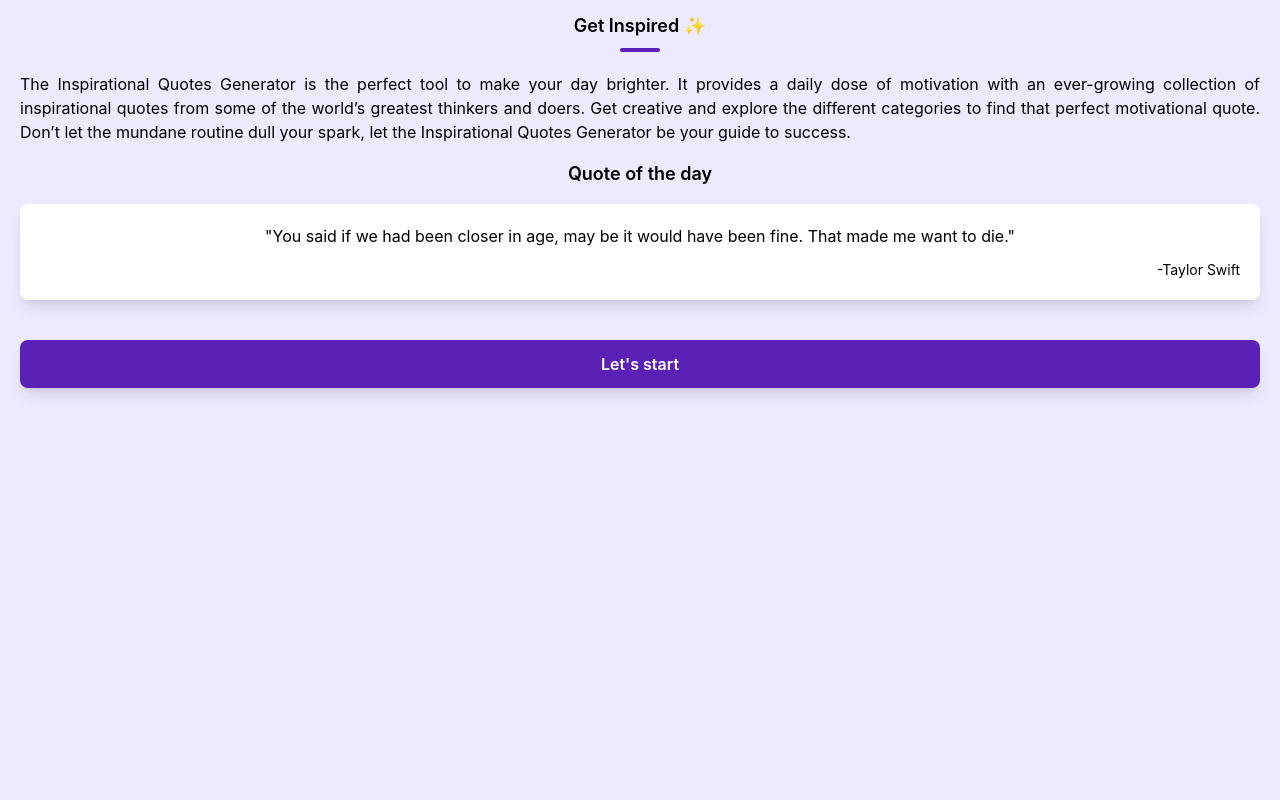
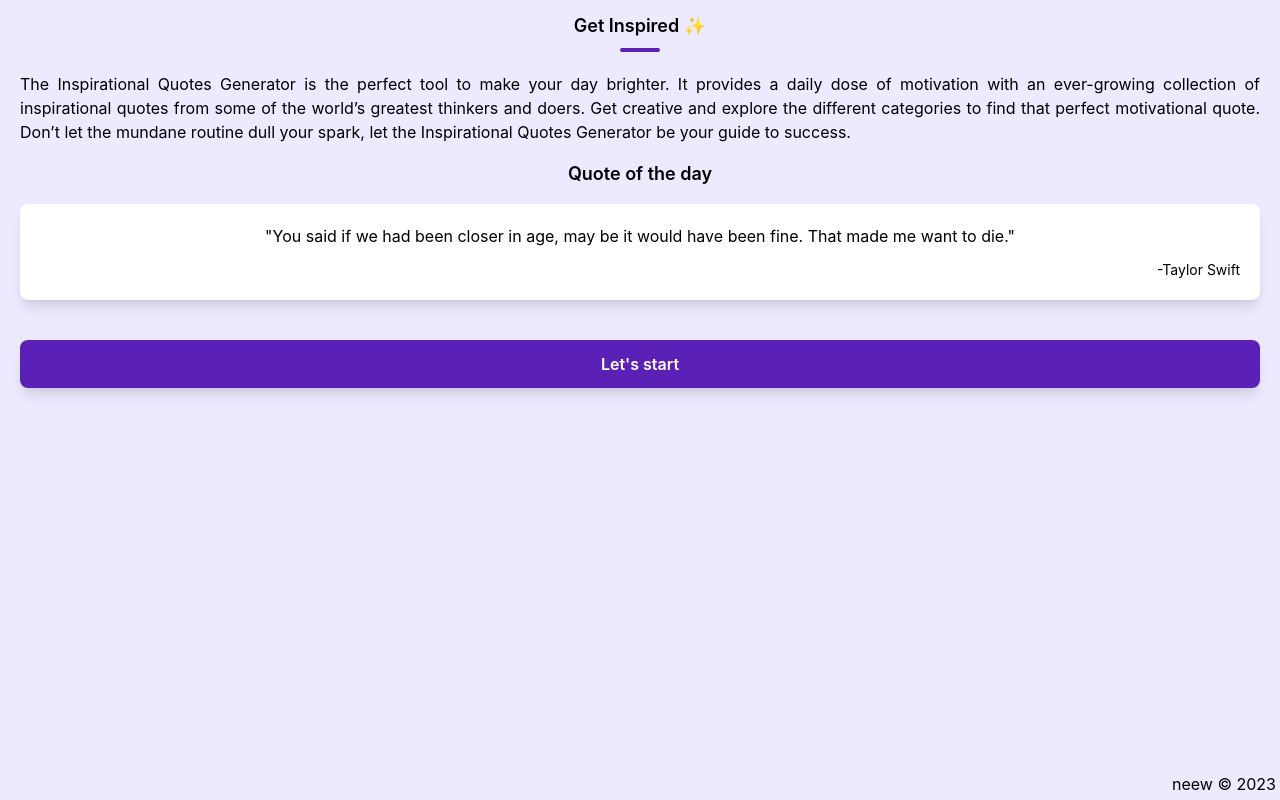
Before and after one commit to neew18/random-inspirational-quote-generator, a React (Vite) app: page / in a window 1280 px wide. Built offline with nearby package versions, Linux system fonts and the light colour scheme.

Commit message:
Add footer

```diff
--- /dev/null
+++ b/src/components/Footer.jsx
@@ -0,0 +1,11 @@
+import React from "react";
+
+function Footer() {
+  return (
+    <footer className="fixed bottom-1 right-1">
+      <p className="text-center ">neew © 2023</p>
+    </footer>
+  );
+}
+
+export default Footer;
--- a/src/components/Home.jsx
+++ b/src/components/Home.jsx
@@ -1,13 +1,17 @@
 import React from "react";
 import Header from "./header";
 import Description from "./Description";
+import Footer from "./Footer";
 
 function Home() {
   return (
-    <main className="Home bg-violet-100 p-3">
+    <div className="Home bg-violet-100 p-3">
       <Header />
-      <Description />
-    </main>
+      <main>
+        <Description />
+      </main>
+      <Footer />
+    </div>
   );
 }
 
```
